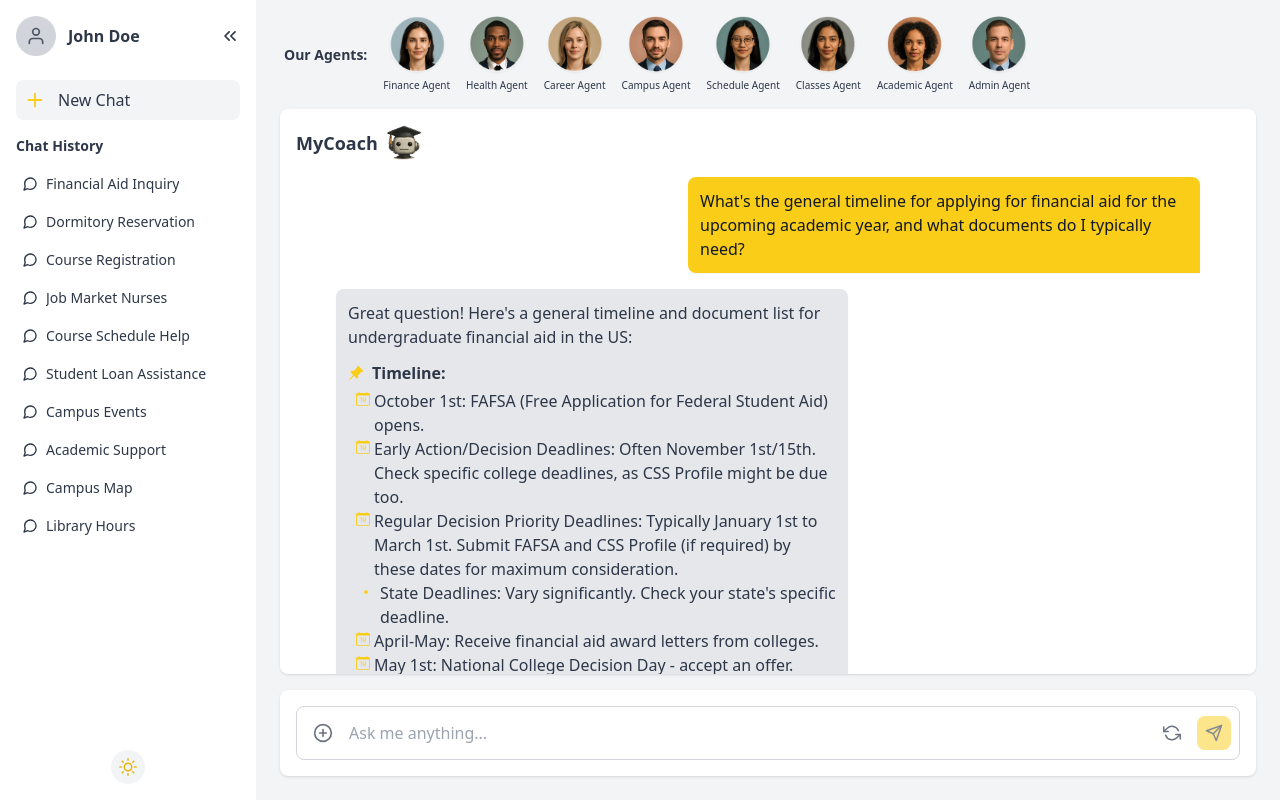
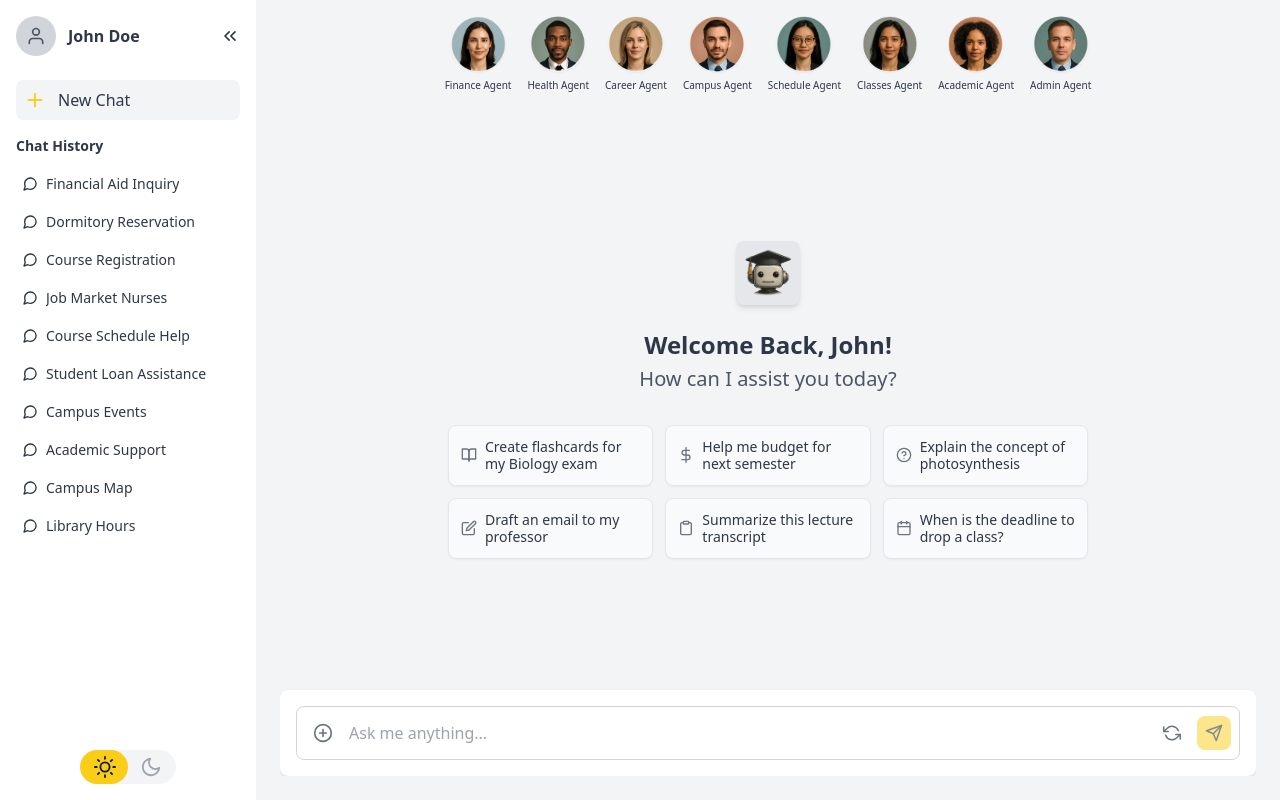
Before and after one commit to cliftonbnoble/MyCoachAI, a React (Vite) app: page / in a window 1280 px wide. Built offline with nearby package versions, Linux system fonts and the light colour scheme.

Commit message:
adding features like home screen instead of chat and building fake chat

```diff
--- a/src/components/AgentSelector.jsx
+++ b/src/components/AgentSelector.jsx
@@ -24,11 +24,11 @@ const AgentSelector = () => {
   ];
 
   return (
-    // Add custom-scrollbar class for consistent styling
-    <div className="flex items-center space-x-4 overflow-x-auto scrollbar-hide py-2 mb-2 custom-scrollbar">
-      <span className="text-sm font-semibold text-light-text dark:text-dark-text whitespace-nowrap flex-shrink-0 pl-1">Our Agents:</span>
+    // Modify outer div to center its content
+    <div className="flex justify-center w-full mb-2">
+      {/* Add inner container for scrolling */}
+      <div className="flex items-center space-x-4 overflow-x-auto scrollbar-hide py-2 custom-scrollbar max-w-full px-4">
         {agents.map(agent => (
-         // Restore the original agent item structure and styling
           <div key={agent.id} className="group flex flex-col items-center text-center flex-shrink-0 w-18 cursor-pointer">
             <img
               src={agent.avatar}
@@ -43,6 +43,7 @@ const AgentSelector = () => {
           </div>
         ))}
       </div>
+    </div>
   );
 };
 
--- a/src/components/ChatInterface.jsx
+++ b/src/components/ChatInterface.jsx
@@ -1,82 +1,100 @@
-import React from 'react';
-import { BsPinAngleFill, BsDot, BsCalendarDate } from 'react-icons/bs'; // Import icons
-import roboAgentLogo from '../assets/robo-agent-logo.png'; // Import the image
+import React, { useState, useEffect } from 'react';
+import { FiEdit, FiBookOpen, FiDollarSign, FiCalendar, FiClipboard, FiHelpCircle } from 'react-icons/fi';
+import roboAgentLogo from '../assets/robo-agent-logo.png';
+import MessageInput from './MessageInput.jsx';
+
+const loremIpsum = "Lorem ipsum dolor sit amet, consectetur adipiscing elit. Sed do eiusmod tempor incididunt ut labore et dolore magna aliqua. Ut enim ad minim veniam, quis nostrud exercitation ullamco laboris nisi ut aliquip ex ea commodo consequat. Duis aute irure dolor in reprehenderit in voluptate velit esse cillum dolore eu fugiat nulla pariatur.";
 
 const ChatInterface = () => {
-  // Placeholder messages
-  const messages = [
-    {
-      id: 1,
-      sender: 'user',
-      text: "What's the general timeline for applying for financial aid for the upcoming academic year, and what documents do I typically need?",
-    },
-    {
-      id: 2,
-      sender: 'ai',
-      icon: roboAgentLogo, // Use the imported variable for the icon source
-      content: [
-        { type: 'intro', text: "Great question! Here's a general timeline and document list for undergraduate financial aid in the US:" },
-        { type: 'title', text: 'Timeline:' },
-        { type: 'bullet-date', text: 'October 1st: FAFSA (Free Application for Federal Student Aid) opens.' },
-        { type: 'bullet-date', text: 'Early Action/Decision Deadlines: Often November 1st/15th. Check specific college deadlines, as CSS Profile might be due too.' },
-        { type: 'bullet-date', text: 'Regular Decision Priority Deadlines: Typically January 1st to March 1st. Submit FAFSA and CSS Profile (if required) by these dates for maximum consideration.' },
-        { type: 'bullet', text: "State Deadlines: Vary significantly. Check your state's specific deadline." },
-        { type: 'bullet-date', text: 'April-May: Receive financial aid award letters from colleges.' },
-        { type: 'bullet-date', text: 'May 1st: National College Decision Day - accept an offer.' },
-        { type: 'title', text: 'Common Documents:' },
-        { type: 'bullet', text: "Social Security Number (yours and parents', if dependent)" },
-        { type: 'bullet', text: "Driver's license number (if you have one)" },
-        { type: 'bullet', text: 'Alien Registration Number (if not a U.S. citizen)' },
-        { type: 'bullet', text: "Federal tax returns (yours and parents'), W-2s, and other records of money earned from the prior-prior tax year (e.g., for 2024-25 aid, use 2022 taxes)." },
-        { type: 'bullet', text: 'Records of untaxed income (child support, interest income)' },
-        { type: 'bullet', text: 'Bank statements and records of investments (if applicable)' },
-        { type: 'bullet', text: "List of colleges you're interested in." },
-        { type: 'outro', text: "Remember to check each college's specific requirements and deadlines, as they can vary!" },
-      ]
-    },
+  const [hasChatStarted, setHasChatStarted] = useState(false);
+  const [messages, setMessages] = useState([]);
+  const [nextId, setNextId] = useState(1);
+  const [isAiTyping, setIsAiTyping] = useState(false);
+  const userName = "John";
+
+  const examplePrompts = [
+    { text: "Create flashcards for my Biology exam", icon: FiBookOpen },
+    { text: "Help me budget for next semester", icon: FiDollarSign },
+    { text: "Explain the concept of photosynthesis", icon: FiHelpCircle },
+    { text: "Draft an email to my professor", icon: FiEdit },
+    { text: "Summarize this lecture transcript", icon: FiClipboard },
+    { text: "When is the deadline to drop a class?", icon: FiCalendar },
   ];
 
-  const renderAiMessageContent = (content) => {
-    return content.map((item, index) => {
-      switch (item.type) {
-        case 'intro':
-          return <p key={index} className="mb-2">{item.text}</p>;
-        case 'title':
-          return (
-            <div key={index} className="flex items-center gap-2 mt-3 mb-1">
-              <BsPinAngleFill className="w-4 h-4 text-primary flex-shrink-0" />
-              <span className="font-semibold text-light-text dark:text-dark-text">{item.text}</span>
-            </div>
-          );
-        case 'bullet':
-          return (
-            <div key={index} className="flex items-start gap-1 ml-2">
-              <BsDot className="w-5 h-5 text-primary flex-shrink-0 mt-[1px]" />
-              <span>{item.text}</span>
-            </div>
-          );
-        case 'bullet-date':
-          return (
-            <div key={index} className="flex items-start gap-1 ml-2">
-              <BsCalendarDate className="w-3.5 h-3.5 text-primary flex-shrink-0 mt-[3px]" />
-              <span>{item.text}</span>
-            </div>
-          );
-        case 'outro':
-            return <p key={index} className="mt-3 text-sm italic">{item.text}</p>;
-        default:
-          return <p key={index}>{item.text}</p>;
+  const addMessage = (sender, text, icon = null) => {
+    const newMessage = { id: nextId, sender, text, icon };
+    setMessages(prevMessages => [...prevMessages, newMessage]);
+    setNextId(prevId => prevId + 1);
+  };
+
+  const triggerAiResponse = () => {
+    setIsAiTyping(true);
+    setTimeout(() => {
+      addMessage('ai', loremIpsum, roboAgentLogo);
+      setIsAiTyping(false);
+    }, 1000);
+  };
+
+  const handleSendMessage = (text) => {
+    if (!text || text.trim() === '') return;
+
+    if (!hasChatStarted) {
+      setHasChatStarted(true);
     }
-    });
+
+    addMessage('user', text);
+    triggerAiResponse();
+  };
+
+  const handleExamplePrompt = (promptText) => {
+    handleSendMessage(promptText);
   };
 
   return (
-    <div className="flex-1 overflow-y-auto mb-4 p-4 bg-light-surface dark:bg-dark-surface rounded-lg shadow flex flex-col custom-scrollbar">
+    <div className="flex-1 flex flex-col overflow-hidden">
+      <div className="flex-1 flex flex-col overflow-hidden relative">
+        <div
+          className={`absolute inset-0 flex flex-col items-center justify-center text-center transition-opacity duration-500 ease-in-out p-4 ${hasChatStarted ? 'opacity-0 pointer-events-none' : 'opacity-100'}`}
+        >
+          <div className="mb-8">
+            <img
+              src={roboAgentLogo}
+              alt="MyCoach Logo"
+              className="w-16 h-16 mb-6 rounded-lg shadow-md bg-gray-200 dark:bg-gray-700 p-2 mx-auto"
+            />
+            <h1 className="text-2xl font-semibold mb-1 text-light-text dark:text-dark-text">
+              Welcome Back, {userName}!
+            </h1>
+            <h2 className="text-xl text-gray-600 dark:text-gray-400">
+              How can I assist you today?
+            </h2>
+          </div>
+          <div className="w-full max-w-2xl px-4">
+            <div className="grid grid-cols-2 sm:grid-cols-3 gap-3">
+              {examplePrompts.map((prompt, index) => (
+                <button
+                  key={index}
+                  onClick={() => handleExamplePrompt(prompt.text)}
+                  className="flex items-center text-left p-3 rounded-lg bg-gray-50 dark:bg-gray-700/50 hover:bg-gray-100 dark:hover:bg-gray-600/50 border border-gray-200 dark:border-gray-600 shadow-sm hover:shadow-md transition-all text-sm text-light-text dark:text-dark-text"
+                >
+                  <prompt.icon className="w-4 h-4 mr-2 flex-shrink-0 text-gray-500 dark:text-gray-400" />
+                  <span className="leading-tight">{prompt.text}</span>
+                </button>
+              ))}
+            </div>
+          </div>
+        </div>
+
+        <div
+          className={`flex-1 overflow-y-auto mb-0 p-4 bg-light-surface dark:bg-dark-surface rounded-lg shadow custom-scrollbar flex flex-col transition-opacity duration-500 ease-in-out ${hasChatStarted ? 'opacity-100' : 'opacity-0 pointer-events-none'}`}
+        >
           <div className="space-y-4">
+            {hasChatStarted && (
               <div className="flex items-center mb-4">
                 <span className="font-semibold text-lg text-light-text dark:text-dark-text mr-2">MyCoach</span>
                 <img src={roboAgentLogo} alt="MyCoach Logo" className="w-9 h-9" />
               </div>
+            )}
             {messages.map((message) => (
               <div
                 key={message.id}
@@ -86,17 +104,33 @@ const ChatInterface = () => {
                   <img src={message.icon} alt="AI Agent" className="w-8 h-8 rounded-full" />
                 )}
                 <div
-              className={`max-w-lg p-3 shadow-sm ${message.sender === 'user'
+                  className={`max-w-lg p-3 shadow-sm whitespace-pre-wrap ${message.sender === 'user'
                     ? 'bg-primary text-gray-900 rounded-t-lg rounded-bl-lg'
                     : 'bg-gray-200 dark:bg-gray-700 text-light-text dark:text-dark-text rounded-t-lg rounded-br-lg'
                   }`}
                 >
-              {message.sender === 'ai' ? renderAiMessageContent(message.content) : message.text}
+                  {message.text}
                 </div>
                 {message.sender === 'user' && <div className="w-8"></div>}
               </div>
             ))}
+            {isAiTyping && (
+              <div className="flex items-end gap-2 justify-start">
+                <img src={roboAgentLogo} alt="AI Agent" className="w-8 h-8 rounded-full" />
+                <div className="max-w-lg p-3 shadow-sm rounded-t-lg rounded-br-lg bg-gray-200 dark:bg-gray-700">
+                  <div className="flex space-x-1">
+                    <span className="w-2 h-2 bg-gray-500 rounded-full animate-bounce delay-0"></span>
+                    <span className="w-2 h-2 bg-gray-500 rounded-full animate-bounce delay-150"></span>
+                    <span className="w-2 h-2 bg-gray-500 rounded-full animate-bounce delay-300"></span>
                   </div>
+                </div>
+              </div>
+            )}
+          </div>
+        </div>
+      </div>
+
+      <MessageInput onSendMessage={handleSendMessage} />
     </div>
   );
 };
--- a/src/components/MainContent.jsx
+++ b/src/components/MainContent.jsx
@@ -1,14 +1,12 @@
 import React from 'react';
 import AgentSelector from './AgentSelector.jsx';
 import ChatInterface from './ChatInterface.jsx';
-import MessageInput from './MessageInput.jsx';
 
 const MainContent = ({ isSidebarOpen }) => {
   return (
     <div className="flex-1 flex flex-col pt-2 px-6 pb-6 bg-light-bg dark:bg-dark-bg overflow-hidden relative">
       <AgentSelector />
       <ChatInterface />
-      <MessageInput />
     </div>
   );
 };
--- a/src/components/Sidebar.jsx
+++ b/src/components/Sidebar.jsx
@@ -1,5 +1,5 @@
 import React, { useState, useRef, useEffect } from 'react';
-import { FiSun, FiMoon, FiChevronsLeft, FiChevronsRight, FiUser, FiMessageCircle, FiSettings, FiLogOut, FiPlus } from 'react-icons/fi';
+import { FiSun, FiMoon, FiChevronsLeft, FiChevronsRight, FiUser, FiMessageCircle, FiSettings, FiLogOut, FiPlus, FiSliders } from 'react-icons/fi';
 import ThemeToggle from './ThemeToggle.jsx';
 
 const Sidebar = ({ isOpen, toggleSidebar }) => {
@@ -87,13 +87,21 @@ const Sidebar = ({ isOpen, toggleSidebar }) => {
             {isPopupOpen && (
               <div
                 ref={popupRef}
-                className="absolute left-0 top-full mt-2 w-56 rounded-md shadow-lg bg-light-surface dark:bg-dark-surface ring-1 ring-black dark:ring-gray-700 ring-opacity-5 focus:outline-none z-20"
+                className="absolute left-0 top-full mt-2 w-56 rounded-md shadow-lg bg-light-surface dark:bg-dark-surface ring-1 ring-black dark:ring-gray-600 ring-opacity-5 focus:outline-none z-20"
                 role="menu"
                 aria-orientation="vertical"
                 aria-labelledby="user-menu-button"
               >
                 <div className="py-1" role="none">
-                  {/* Example Menu Items */}
+                  {/* Added Customize Profile Item */}
+                  <a
+                    href="#" // Replace with actual link
+                    className="flex items-center px-4 py-2 text-sm text-light-text dark:text-dark-text hover:bg-gray-100 dark:hover:bg-gray-600"
+                    role="menuitem"
+                  >
+                    <FiSliders className="mr-3 h-5 w-5 text-gray-500 dark:text-gray-400" />
+                    <span>Customize Profile</span>
+                  </a>
                   <a
                     href="#" // Replace with actual link
                     className="flex items-center px-4 py-2 text-sm text-light-text dark:text-dark-text hover:bg-gray-100 dark:hover:bg-gray-600"
@@ -145,8 +153,9 @@ const Sidebar = ({ isOpen, toggleSidebar }) => {
 
           {/* Theme Toggle - Wrapped to control width */}
           <div className="mt-auto flex-shrink-0 flex justify-center">
-            {/* Adjust width (e.g., w-16, w-20) as needed */}
-            <div className="w-16">
+            {/* Adjust width (e.g., w-20, w-24) as needed */}
+            {/* Increased width slightly for pill shape */}
+            <div className="w-24">
               <ThemeToggle />
             </div>
           </div>
--- a/src/components/ThemeToggle.jsx
+++ b/src/components/ThemeToggle.jsx
@@ -7,28 +7,33 @@ const ThemeToggle = () => {
   const isDark = theme === 'dark';
 
   return (
-    // Container now just holds the button, width will be set in Sidebar
-    <div className="flex items-center justify-center">
-      <button
-        onClick={toggleTheme}
-        className={`relative p-2 rounded-full transition-colors duration-300 ease-in-out overflow-hidden focus:outline-none focus:ring-2 focus:ring-primary focus:ring-offset-2 dark:focus:ring-offset-dark-surface ${isDark ? 'bg-gray-700 hover:bg-gray-600' : 'bg-gray-100 hover:bg-gray-200'
+    // Increase vertical padding (e.g., p-1.5)
+    <button
+      onClick={toggleTheme}
+      className={`relative flex items-center w-full p-1.5 rounded-full transition-colors duration-200 focus:outline-none focus:ring-2 focus:ring-primary focus:ring-offset-2 dark:focus:ring-offset-dark-surface ${isDark ? 'bg-gray-700' : 'bg-gray-100'
+        }`}
+      aria-label={isDark ? 'Switch to light theme' : 'Switch to dark theme'}
+    >
+      {/* Sliding Knob - should adjust height automatically */}
+      <span
+        className={`absolute top-0 bottom-0 left-0 w-1/2 rounded-full bg-primary transition-transform duration-300 ease-in-out transform ${isDark ? 'translate-x-full' : 'translate-x-0'
           }`}
-        aria-label={isDark ? 'Switch to light theme' : 'Switch to dark theme'}
-      >
-        {/* Sun Icon - visible in light mode */}
+      ></span>
+
+      {/* Increase icon size */}
+      <div className="relative z-10 flex justify-between w-full px-2">
         <FiSun
-          size={18}
-          className={`transition-opacity duration-300 ease-in-out ${isDark ? 'opacity-0' : 'opacity-100 text-yellow-500'
+          size={22} // Increased size
+          className={`transition-colors duration-300 ${isDark ? 'text-yellow-500' : 'text-gray-900'
             }`}
         />
-        {/* Moon Icon - visible in dark mode, positioned absolutely over the sun */}
         <FiMoon
-          size={18}
-          className={`absolute top-1/2 left-1/2 transform -translate-x-1/2 -translate-y-1/2 transition-opacity duration-300 ease-in-out ${isDark ? 'opacity-100 text-primary' : 'opacity-0'
+          size={22} // Increased size
+          className={`transition-colors duration-300 ${isDark ? 'text-gray-900' : 'text-gray-400'
             }`}
         />
-      </button>
-    </div>
+      </div>
+    </button>
   );
 };
 
```
Also changed, not shown: src/components/MessageInput.jsx (+6 -6 lines). Lines whose indentation alone changed are shown as unchanged.
